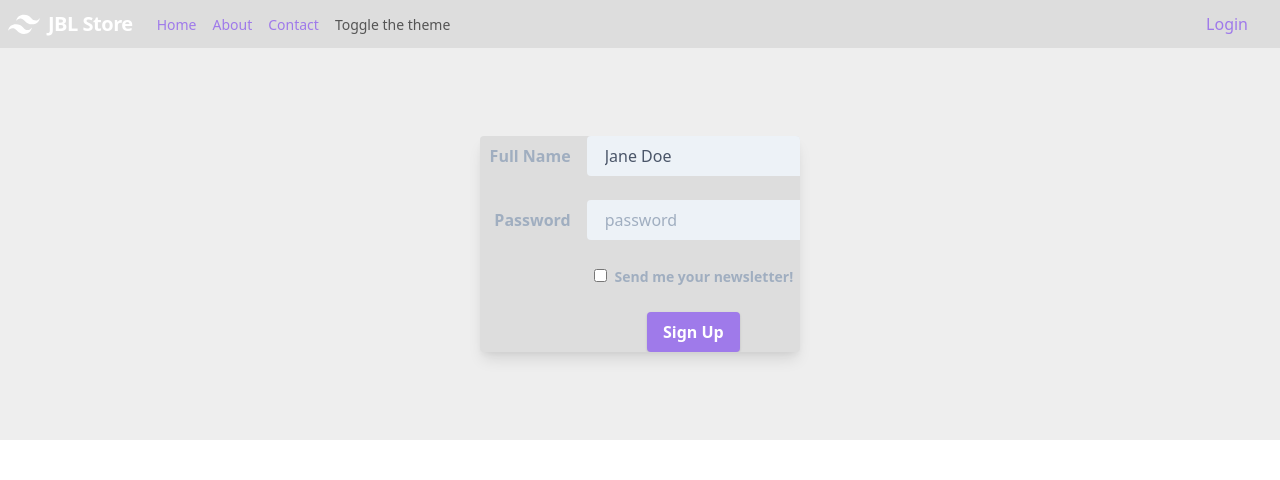
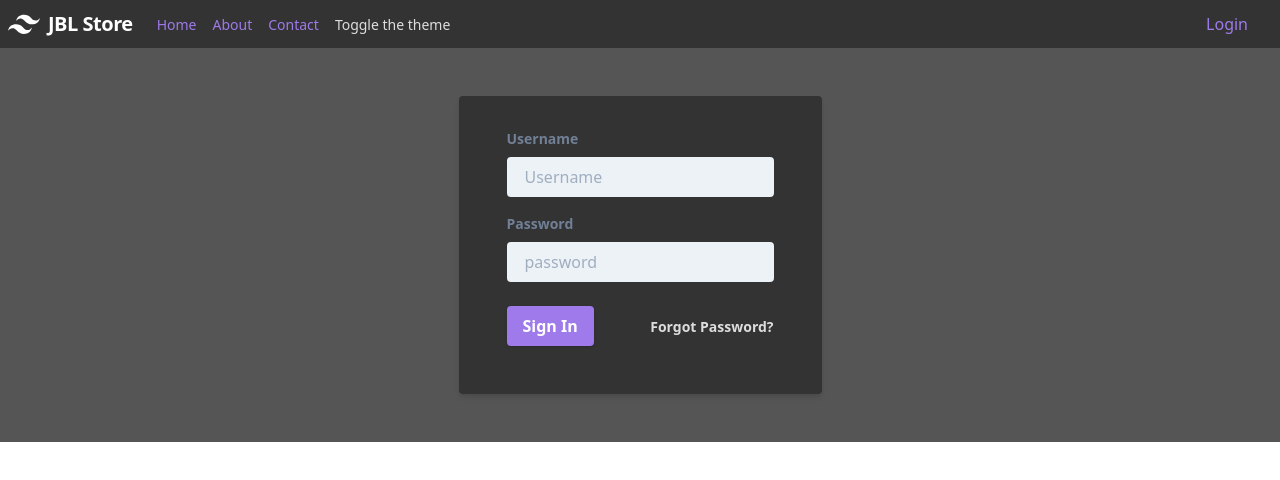
Before and after one commit to jiwomdf/React_JBL, a React (Create React App) app: page /Login in a window 1280 px wide. Shown: the top 480 px of the page. Built offline with nearby package versions, Linux system fonts and the light colour scheme.

Commit message:
create good login page

```diff
--- a/src/App.js
+++ b/src/App.js
@@ -6,6 +6,7 @@ import BookContextProvider from './contexts/BookContext';
 import Login from './pages/Login'
 import Contact from './pages/Contact'
 import BookList from './components/BookList';
+import About from './pages/About'
 
 import { Route, BrowserRouter as Router, Switch } from 'react-router-dom'
 
@@ -20,7 +21,7 @@ function App() {
 
           <BookContextProvider>
             <Switch>
-              <Route path="/About" component="About" />
+              <Route path="/About" component={About} />
               <Route path="/Contact" component={Contact} />
               <Route path="/Login" component={Login} />
               <Route path="/" component={BookList} />
--- /dev/null
+++ b/src/assets/style.js
@@ -0,0 +1,23 @@
+
+/* Navigation */
+export const navBtn = {
+    primary: "block mt-4 lg:inline-block lg:mt-0 text-purple-500 hover:text-white mr-4"
+}
+
+export const btnDarkMode = "block mt-4 lg:inline-block lg:mt-0 text-black-500 hover:text-white mr-4"
+
+
+/* Label */
+
+export const label = {
+    medium: "block text-gray-600 text-sm font-bold mb-2"
+}
+
+export const labelContainer = "md:flex md:items-center mb-6"
+
+export const labelInput = "bg-gray-200 appearance-none border-2 border-gray-200 rounded py-2 px-4 text-gray-700 leading-tight focus:outline-none focus:bg-white focus:border-purple-500"
+
+/* Button */
+export const btn = {
+    primary: "shadow bg-purple-500 hover:bg-purple-400 focus:shadow-outline focus:outline-none text-white font-bold py-2 px-4 rounded"
+}
--- a/src/components/BookList.js
+++ b/src/components/BookList.js
@@ -24,7 +24,7 @@ const BookList = () => {
     const { books } = useContext(BookContext)
     const theme = isLightTheme ? light : dark
     return (
-        <div className="" style={{ color: theme.syntax, background: theme.bg }} >
+        <div style={{ color: theme.syntax, background: theme.bg }} >
             <div className="grid grid-cols-4 gap-4">
                 {books.map(book => {
                     return (
--- a/src/components/Navbar.js
+++ b/src/components/Navbar.js
@@ -1,36 +1,7 @@
 import React, { useContext } from 'react'
 import { Link } from 'react-router-dom'
 import { ThemeContext } from '../contexts/ThemeContext';
-
-/* class Navbar extends Component {
-    render() {
-        return (
-            <AuthContext.Consumer>{(authContext) => (
-                <ThemeContext.Consumer>{(themeContext) => {
-                    const { isAuthenticated, toggleAuth } = authContext
-                    const { isLightTheme, light, dark } = themeContext
-                    const theme = isLightTheme ? light : dark
-
-                    return (
-                        <nav style={{ background: theme.ui, color: theme.syntax }}>
-                            <h1>Jbl Store</h1>
-                            <div onClick={toggleAuth}>
-                                {isAuthenticated ? 'Logged in' : 'Logged out'}
-                            </div>
-                            <ul>
-                                <li>Home</li>
-                                <li>About</li>
-                                <li>Contact</li>
-                            </ul>
-                        </nav>
-                    )
-                }}
-                </ThemeContext.Consumer>
-            )}
-            </AuthContext.Consumer>
-        );
-    }
-} */
+import { navBtn, btnDarkMode } from '../assets/style'
 
 const Navbar = () => {
     const { isLightTheme, light, dark } = useContext(ThemeContext)
@@ -41,18 +12,18 @@ const Navbar = () => {
         <nav style={{ background: theme.ui, color: theme.syntax }} className="flex items-center justify-between flex-wrap bg-teal-500 p-2">
             <div className="flex items-center flex-shrink-0 text-white mr-6">
                 <svg className="fill-current h-8 w-8 mr-2" width="54" height="54" viewBox="0 0 54 54" xmlns="http://www.w3.org/2000/svg"><path d="M13.5 22.1c1.8-7.2 6.3-10.8 13.5-10.8 10.8 0 12.15 8.1 17.55 9.45 3.6.9 6.75-.45 9.45-4.05-1.8 7.2-6.3 10.8-13.5 10.8-10.8 0-12.15-8.1-17.55-9.45-3.6-.9-6.75.45-9.45 4.05zM0 38.3c1.8-7.2 6.3-10.8 13.5-10.8 10.8 0 12.15 8.1 17.55 9.45 3.6.9 6.75-.45 9.45-4.05-1.8 7.2-6.3 10.8-13.5 10.8-10.8 0-12.15-8.1-17.55-9.45-3.6-.9-6.75.45-9.45 4.05z" /></svg>
-                <span className="font-semibold text-xl tracking-tight">JBL Store</span>
+                <Link to="/" className="font-semibold text-xl tracking-tight">JBL Store</Link>
             </div>
 
             <div className="w-full block flex-grow lg:flex lg:items-center lg:w-auto">
                 <div className="text-sm lg:flex-grow">
-                    <Link to="/" className="block mt-4 lg:inline-block lg:mt-0 text-purple-500 hover:text-white mr-4" >Home</Link>
-                    <Link to="/About" className="block mt-4 lg:inline-block lg:mt-0 text-purple-500 hover:text-white mr-4">About</Link>
-                    <Link to="/Contact" className="block mt-4 lg:inline-block lg:mt-0 text-purple-500 hover:text-white mr-4">Contact</Link>
-                    <button onClick={toggleTheme} className="block mt-4 lg:inline-block lg:mt-0 text-black-500 hover:text-white mr-4"> Toggle the theme</button>
+                    <Link to="/" className={navBtn.primary} >Home</Link>
+                    <Link to="/About" className={navBtn.primary}>About</Link>
+                    <Link to="/Contact" className={navBtn.primary}>Contact</Link>
+                    <button onClick={toggleTheme} className={btnDarkMode}> Toggle the theme</button>
                 </div>
                 <div className="pr-2">
-                    <Link to="/Login" className="block mt-4 lg:inline-block lg:mt-0 text-purple-500 hover:text-white mr-4">Login</Link>
+                    <Link to="/Login" className={navBtn.primary}>Login</Link>
                 </div>
             </div>
         </nav>
--- a/src/contexts/ThemeContext.js
+++ b/src/contexts/ThemeContext.js
@@ -4,7 +4,7 @@ export const ThemeContext = createContext()
 
 class ThemeContextProvider extends Component {
     state = {
-        isLightTheme: true,
+        isLightTheme: false,
         light: { syntax: '#555', ui: '#ddd', bg: '#eee' },
         dark: { syntax: '#ddd', ui: '#333', bg: '#555' }
     }
--- /dev/null
+++ b/src/pages/About.js
@@ -0,0 +1,9 @@
+import React from 'react';
+
+const About = () => {
+    return (
+        <div>About</div>
+    );
+}
+
+export default About;
--- a/src/pages/Login.js
+++ b/src/pages/Login.js
@@ -1,48 +1,29 @@
 import React, { useContext } from 'react';
 import { ThemeContext } from '../contexts/ThemeContext';
+import { label, labelContainer, labelInput, btn } from '../assets/style'
 
 const Login = () => {
     const { isLightTheme, light, dark } = useContext(ThemeContext);
     const theme = isLightTheme ? light : dark
     return (
-        <form className="pt-10 pb-10" style={{ color: theme.syntax, background: theme.bg }}>
-            <center>
-                <div className="w-full max-w-xs  rounded overflow-hidden shadow-lg m-12" style={{ background: theme.ui }}>
-                    <div className="md:flex md:items-center mb-6">
-                        <div className="md:w-1/3">
-                            <label className="block text-gray-500 font-bold md:text-right mb-1 md:mb-0 pr-4" >Full Name</label>
-                        </div>
-                        <div className="md:w-2/3">
-                            <input className="bg-gray-200 appearance-none border-2 border-gray-200 rounded py-2 px-4 text-gray-700 leading-tight focus:outline-none focus:bg-white focus:border-purple-500" id="inline-full-name" type="text" value="Jane Doe" />
-                        </div>
+        <div style={{ color: theme.syntax, background: theme.bg }} >
+            <div className="flex items-center justify-center pt-12 pb-12">
+                <form className="shadow-md rounded pt-8 pl-12 pr-12 pb-12" style={{ background: theme.ui }} >
+                    <div className="mb-4">
+                        <label className={label.medium} htmlFor="username">Username</label>
+                        <input className={labelInput} id="username" type="text" placeholder="Username" />
                     </div>
-                    <div className="md:flex md:items-center mb-6">
-                        <div className="md:w-1/3">
-                            <label className="block text-gray-500 font-bold md:text-right mb-1 md:mb-0 pr-4">Password</label>
-                        </div>
-                        <div className="md:w-2/3">
-                            <input className="bg-gray-200 appearance-none border-2 border-gray-200 rounded py-2 px-4 text-gray-700 leading-tight focus:outline-none focus:bg-white focus:border-purple-500" id="inline-password" type="password" placeholder="password" />
-                        </div>
+                    <div className="mb-6">
+                        <label className={label.medium} htmlFor="password">Password</label>
+                        <input className={labelInput} id="password" type="password" placeholder="password" />
                     </div>
-                    <div className="md:flex md:items-center mb-6">
-                        <div className="md:w-1/3"></div>
-                        <label className="md:w-2/3 block text-gray-500 font-bold">
-                            <input className="mr-2 leading-tight" type="checkbox" />
-                            <span className="text-sm">Send me your newsletter!</span>
-                        </label>
+                    <div className="flex items-center justify-between">
+                        <button className={btn.primary} type="button">Sign In</button>
+                        <a className="inline-block align-baseline font-bold text-sm" href="#">Forgot Password?</a>
                     </div>
-                    <div className="md:flex md:items-center">
-                        <div className="md:w-1/3"></div>
-                        <div className="md:w-2/3">
-                            <button className="shadow bg-purple-500 hover:bg-purple-400 focus:shadow-outline focus:outline-none text-white font-bold py-2 px-4 rounded" type="button">Sign Up</button>
-                        </div>
-                    </div>
-                </div>
-            </center>
-
-
-        </form>
-
+                </form>
+            </div>
+        </div>
     );
 }
 
```
Also changed, not shown: src/assets/main.css.
